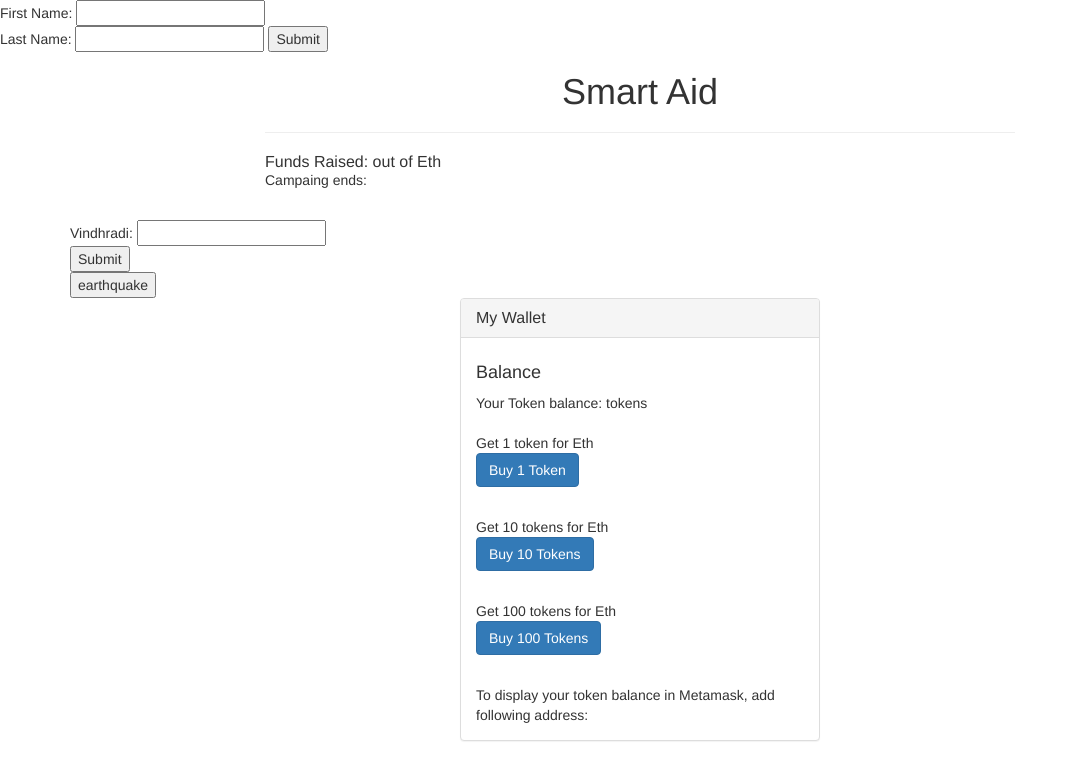
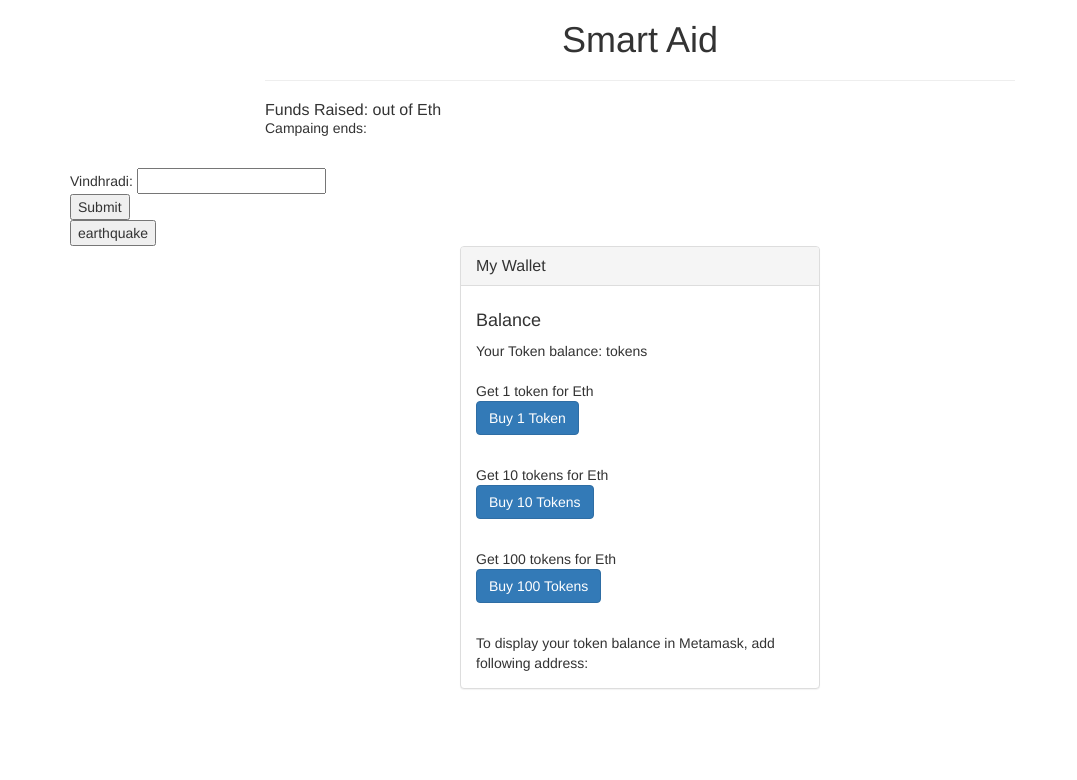
Before and after one commit to peturk/aid-smart-contract, a website: page src/index.html in a window 1280 px wide. Shown: the whole page, without its empty margins (0-1077 px from the left). Drawn offline with nearby package versions, Linux system fonts and the light colour scheme; files whose address does not match are found by name.

Commit message:
Remove additional first and lastname form

```diff
--- a/src/index.html
+++ b/src/index.html
@@ -18,14 +18,6 @@
     <![endif]-->
   </head>
   <body>
-
-      <form action = "http://127.0.0.1:8081/process_post" method = "POST">
-        First Name: <input type = "text" name = "first_name"> <br>
-        Last Name: <input type = "text" name = "last_name">
-        <input type = "submit" value = "Submit">
-     </form>
-
-
 
     <div class="container">
       <div class="row">
```
